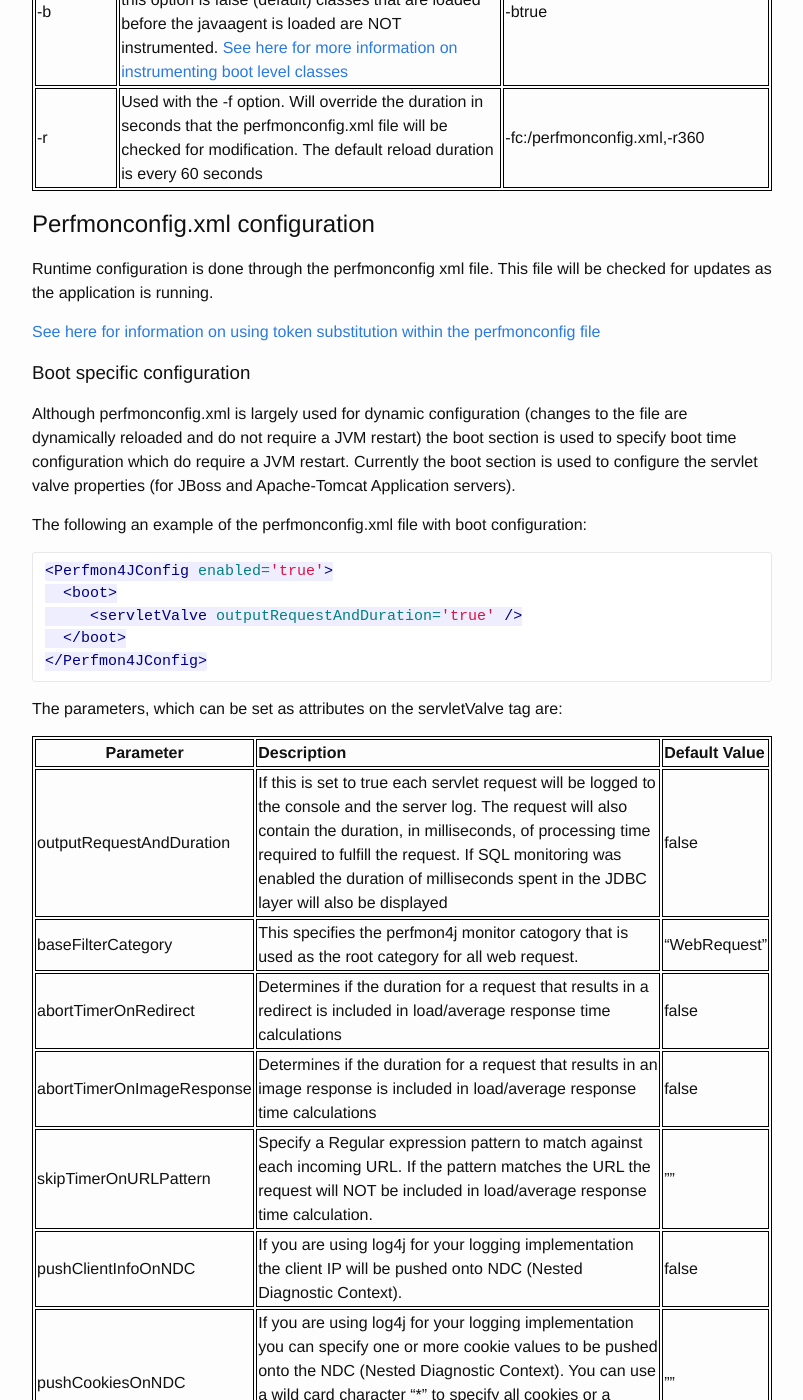
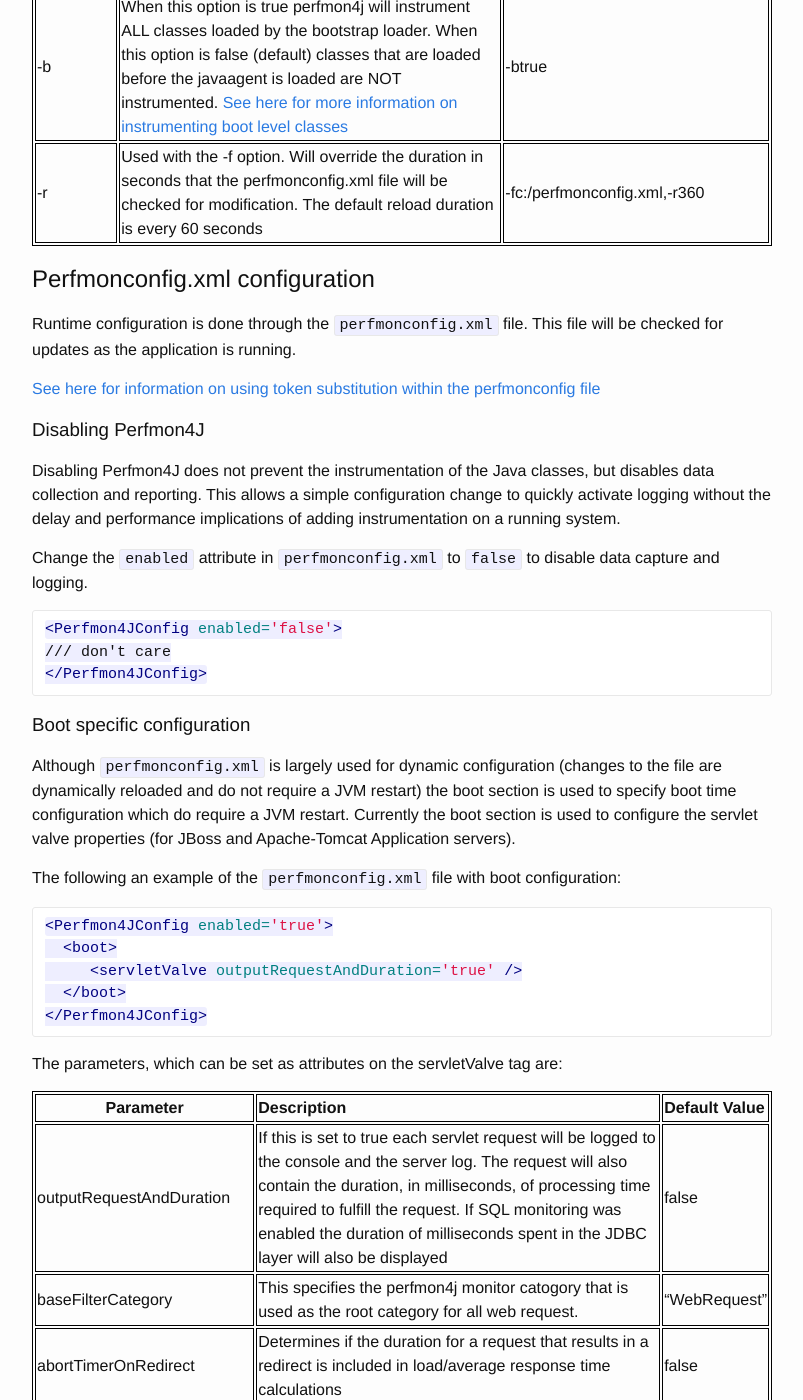
Before and after one commit to FollettSchoolSolutions/perfmon4j, a Jekyll site: the page built from documentation/userguide.md, in a window 1280 px wide and 1400 px high, scrolled down 10664 px. Shown: the whole window, without its empty margins (238-1041 px from the left). Built offline with Jekyll 4.4.1, drawn with Linux system fonts in a browser that asks for light colours; some of the changed text lies outside the part shown.

Commit message:
Fix some typos Fix some malformed Markdown headings Add "Disabling Perfmon4J" section for review.

```diff
--- a/documentation/userguide.md
+++ b/documentation/userguide.md
@@ -26,7 +24,7 @@
 
 Perfmon4j attempts to answer these questions by providing a set of tools that enable you to instrument code (and more such as dynamic application behavior (i.e. Web Request Duration)) and apply configurable output based on any meaningful duration you desire. Perfmon4j does this through its Monitor + Appender architecture. The monitors collect data, while the appenders harvest at regularly defined intervals. On top of this Perfmon4j also provides SnapShot monitors, which allow you to monitor internal system variables (i.e. JMX Attributes, static counters, etc) and Thread Trace Sampling which provides a detailed stack trace, including performance measurements of the internal workings of application code.
 
->> Perfmon4j peak load monitoring provides essential measuresment to use to estimates usage patterns for Performance/Load testing and capacity planning.
+> Perfmon4j peak load monitoring provides essential measuresment to use to estimates usage patterns for Performance/Load testing and capacity planning.
 s
 
 # Features
@@ -35,7 +33,7 @@
 
 Interval Monitors are a primary data collection feature of Perfmon4j. These monitors provided detailed performance measurements of executing application code. Below is an example of the performance measures that can be gathered (example output based on the Text Appender):
 
->> For simplicity the output displayed in this document is from the TextAppender.  Perfmon4j also includes a SQL appender to output performance measurements directly to a SQL database.
+> For simplicity the output displayed in this document is from the TextAppender.  Perfmon4j also includes a SQL appender to output performance measurements directly to a SQL database.
 
 ~~~~
 ********************************************************************************
@@ -118,13 +116,13 @@
 * Annotation Monitors are based on annotations declared in the java source code. Monitors ,based on the annotations, are created at runtime by Perfmon4j instrumentation agent.
 * Code Monitors can be manually inserted into code by the java developer.
 
-##Extreme (Java Method Level) Monitors
+## Extreme (Java Method Level) Monitors
 
 Extreme monitors are a type of Interval Monitor that are automatically attached to methods based on parameters passed to the Perfmon4j instrumentation agent.
 
 Extreme monitors are created at run time based on parameters passed to the Perfmon4j java agent (See: -e agent parameter). An extreme monitor is created for each method, of each class that belongs to a package, or child package, based on the specified package. The extreme monitor, associated with each method, takes on a package structure based on its class/package name. See: Interval Monitor Package Structure for details on method package structure.
 
-##Web Request Monitors
+## Web Request Monitors
 
 Web request monitoring is available when running an application under the JBoss Application Server or Apache-Tomcat Servlet Engine. To enable WebRequest monitoring include the -eVALVE as a parameter on the Perfmon4j java agent (See: -eVALVE agent parameter)
 
@@ -136,14 +134,14 @@
 * First add the DeclarePerfMonTimer annotation to a method.
 * Then specify the class containing the method with the -a parameter on the Perfmon4j java agent (See: -a agent parameter).
 
-###In Code Monitors
+### In Code Monitors
 
 Perfmon4j provides an API that allows you to directly insert timer blocks into your java code. Although this method does require access to the source code, it can add great deal of flexibility to your monitoring options.
 
 See: Code Monitor Package Structure for details on adding code monitors.
 
 
-##Snap Shot Monitors
+## Snap Shot Monitors
 
 Snap Shot Monitors are used to capture system metrics at regular intervals. Snap Shot Monitors can be used for the following:
 
@@ -151,7 +149,7 @@
 * JMX Monitoring - You can configure Perfmon4j to collect attributes from any JMX Object.
 * Custom Monitoring - You can create your own custom monitoring class.
 
-###JVM SnapShot Monitor (Built-in monitor)
+### JVM SnapShot Monitor (Built-in monitor)
 
 * Monitor Class: org.perfmon4j.java.management.JVMSnapShot
 * Supports SQL Appender Output: true
@@ -237,7 +235,7 @@
  usedMaxRatio............. 34.808%
 ~~~~
 
-###Thread Pool Monitor (Built-in monitor)
+### Thread Pool Monitor (Built-in monitor)
 
 * Monitor Class: org.perfmon4j.extras.tomcat7.ThreadPoolMonitorImpl,org.perfmon4j.extras.tomcat55.ThreadPoolMonitorImpl
 * Supports SQL Appender Output: true
@@ -255,7 +253,7 @@
  currentThreadsBusy....... 0
 ~~~~
 
-###Global Request Monitor (Built-in monitor)
+### Global Request Monitor (Built-in monitor)
 
 * Monitor Class: org.perfmon4j.extras.tomcat7.GlobalRequestMonitorImpl,org.perfmon4j.extras.tomcat55.GlobalRequestMonitorImpl
 * Supports SQL Appender Output: true
@@ -276,7 +274,7 @@
  processingTimeMillis..... 124803.080/per minute
 ~~~~
 
-###JMX Monitoring
+### JMX Monitoring
 
 * Monitor Class: org.perfmon4j.instrument.jmx.JMXSnapShotProxyFactory
 * Supports SQL Appender Output: false
@@ -315,7 +313,7 @@
  poolSize................. 30
 ~~~~
 
-###Custom Snapshot Monitors
+### Custom Snapshot Monitors
 
 * Monitor Class: N/A
 * Supports SQL Appender Output: true
@@ -370,9 +368,9 @@
 
 <a name="configuration"/>
 
-#Configuration
+# Configuration
 
-##VM Boot time configuration
+## VM Boot time configuration
 
 The boot time configuration is done through the following two methods:
 
@@ -381,12 +379,12 @@
 
 <a name="javaagent-config"/>
 
-##Javaagent configuration
+## Javaagent configuration
 
 Installing the perfmon4j java agent on the command line is configured as follows: `-javaagent:<<path to perfmon4j.jar>>perfmon4j.jar=<<parameter 1>>,<<parameter n>>`
 
 
-###Java agent parameters:
+### Java agent parameters:
 
 | Parameter | Description | Example(s) |
  ------------ | :----------- | :----------- |
@@ -405,15 +403,28 @@
 <a name="perfmonconfig-xml-config"/>
 
 ## Perfmonconfig.xml configuration
-Runtime configuration is done through the perfmonconfig xml file.  This file will be checked for updates as the application is running.
+
+Runtime configuration is done through the `perfmonconfig.xml` file.  This file will be checked for updates as the application is running.
 
 [See here for information on using token substitution within the perfmonconfig file](./tokensubstitution/)
 
+### Disabling Perfmon4J
+
+Disabling Perfmon4J does not prevent the instrumentation of the Java classes, but disables data collection and reporting. This allows a simple configuration change to quickly activate logging without the delay and performance implications of adding instrumentation on a running system.
+
+Change the `enabled` attribute in `perfmonconfig.xml` to `false` to disable data capture and logging.
+
+~~~~ xml
+<Perfmon4JConfig enabled='false'>
+/// don't care
+</Perfmon4JConfig>
+~~~~
+
 ### Boot specific configuration
 
-Although perfmonconfig.xml is largely used for dynamic configuration (changes to the file are dynamically reloaded and do not require a JVM restart) the boot section is used to specify boot time configuration which do require a JVM restart. Currently the boot section is used to configure the servlet valve properties (for JBoss and Apache-Tomcat Application servers).
+Although `perfmonconfig.xml` is largely used for dynamic configuration (changes to the file are dynamically reloaded and do not require a JVM restart) the boot section is used to specify boot time configuration which do require a JVM restart. Currently the boot section is used to configure the servlet valve properties (for JBoss and Apache-Tomcat Application servers).
 
-The following an example of the perfmonconfig.xml file with boot configuration:
+The following an example of the `perfmonconfig.xml` file with boot configuration:
 
 ~~~~ xml
 <Perfmon4JConfig enabled='true'>
@@ -436,7 +447,7 @@
  | pushCookiesOnNDC | If you are using log4j for your logging implementation you can specify one or more cookie values to be pushed onto the NDC (Nested Diagnostic Context). You can use a wild card character "*" to specify all cookies or a comma seperated list of cookies (e.g. "siteID, userName") | "" |
  | pushSessionAttributesOnNDC | If you are using log4j for your logging implementation you can specify one or more session attributes to be pushed onto the NDC (Nested Diagnostic Context). You can use a wild card character "*" to specify all session attributes or a comma seperated list of session attributes (e.g. "siteID, userName") | "" |
 
-###Dynamic configuration
+### Dynamic configuration
 
 The dynamic configuration of perfmon4j is done through the perfmonconfig.xml file. This file is monitored for changes every 60 seconds (by default - go here for information on how to configure this duration).
 
@@ -448,7 +459,7 @@
 
 The following sections go into the configuration of these elements in more detail:
 
-###Appender Configuration
+### Appender Configuration
 
 Appenders are the primary worker of any Perfmon4j instance. Monitors passively collect data, with extremely minimal overhead placed on the application thread. Appenders are responsible for collecting this data and writing it to various output devices.
 
@@ -460,7 +471,7 @@
 * SQL Appender (2 types a JDBCSQLAppender and PooledSQLAppender) - The SQL appender will output data to a SQL database. Perfmon4j includes scripts to create a database to accept logging information for the following databases: Microsoft SQL server, MySQL, Postgress and Oracle. Additionally the schema is relatively simple so it should be easily addapted to other SQL compatible databases.
 * Anything else - Perfmon4j's appender architecture is very flexible. It would be relativly simple to provide your own appender to output data in any format you require.
 
-####Text Appender Configuration:
+#### Text Appender Configuration:
 
 The following shows an example of a text appender, a JDBC SQL appender, and a Pooled SQL appender.
 
@@ -540,6 +551,6 @@
 | contextFactory| The value for the system property java.naming.factory.initial used when obtaining the javax.naming.InitialContext| In most cases the default value does not need to be overridden.|  Uses the default value configured in the JVM|
 | urlPkgs| The value for the system property java.naming.factory.url.pkgs used when obtaining the javax.naming.InitialContext | In most cases the default value does not need to be overridden.| Uses the default value configured in the JVM.|
 
-#License
+# License
 
 Perfmon4j is free software: you can redistribute it and/or modify it under the terms of the GNU Lesser General Public License, version 3, as published by the Free Software Foundation. This program is distributed WITHOUT ANY WARRANTY OF ANY KIND, WITHOUT AN IMPLIED WARRANTY OF MERCHANTIBILITY,OR FITNESS FOR A PARTICULAR PURPOSE. You should have received a copy of the GNU Lesser General Public License, Version 3, along with this program. If not, you can obtain the LGPL v.s at http://www.gnu.org/licenses/
```
Also changed, not shown: other parts of documentation/userguide.md (+1 -3 lines), documentation/token_substitution.md (+3 -3 lines).
